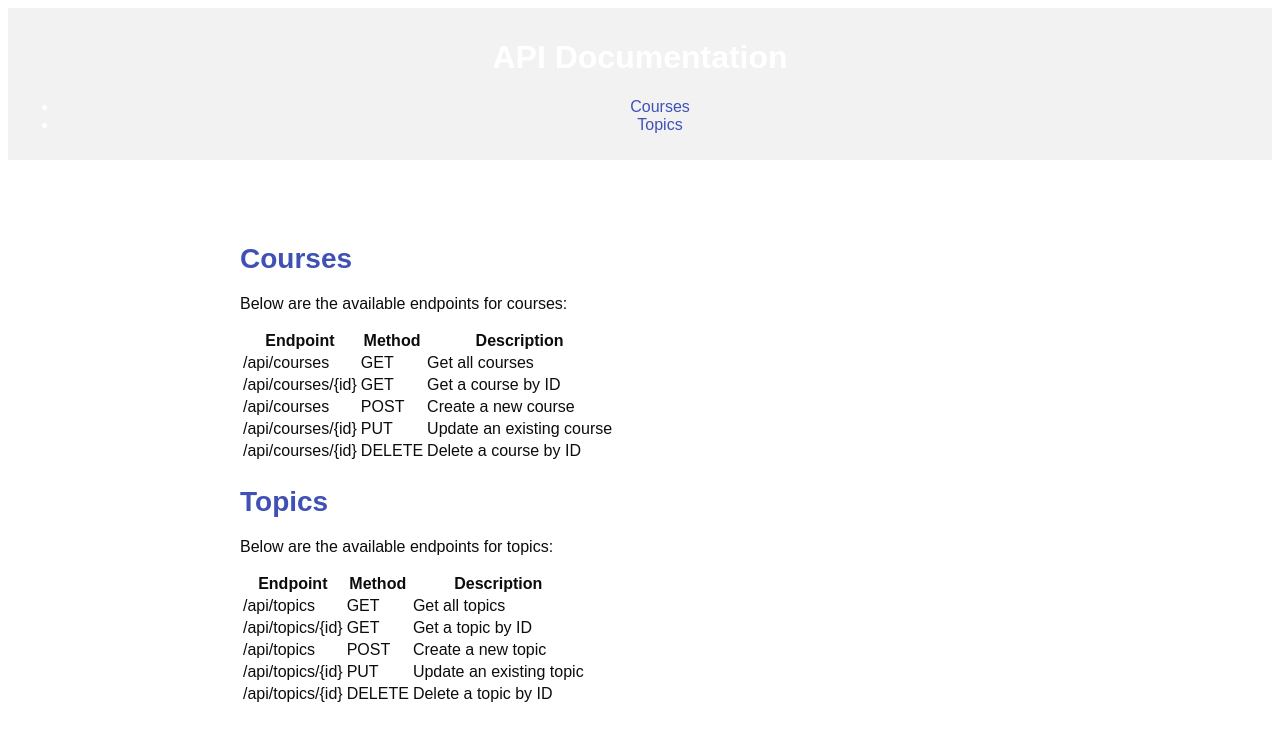
After one commit to Yuguda999/Bstore, a Django app: template templates/api_doc.html in a window 1280 px wide. The commit adds this page. Shown: the top 741 px of the page. Run offline with Django 4.2, Linux system fonts and the light colour scheme; the template is opened without the code that fills it, so the values that code supplies are empty.

```diff
--- a/Bstore/urls.py
+++ b/Bstore/urls.py
@@ -18,7 +18,9 @@ from django.urls import path, include
 from django.conf import settings
 from django.conf.urls.static import static
 
+
 urlpatterns = [
     path('admin/', admin.site.urls),
-    path('', include('base.urls'))
+    path('', include('base.urls')),
+    path('api/', include('material_api.urls')),
 ] + static(settings.MEDIA_URL, document_root=settings.MEDIA_ROOT)
--- a/base/urls.py
+++ b/base/urls.py
@@ -8,16 +8,17 @@ urlpatterns = [
     path('categories/', views.categories, name='categories'),
     path('blog/', views.blog, name='blog'),
     path('contact/', views.contact, name='contact'),
-    path('courses/<int:course_id>/', views.course_detail, name='course_detail'),
+    path('courses/<str:course_id>/', views.course_detail, name='course_detail'),
     path('add_material/', views.add_material, name='add_material'),
-    path('materials/<int:pk>/update/', views.update_material, name='update_material'),
+    path('materials/<str:pk>/update/', views.update_material, name='update_material'),
     path('materials/pending/', views.pending_materials, name='pending_materials'),
-    path('materials/<int:pk>/delete/', views.delete_material, name='delete_material'),
-    path('materials/<int:pk>/download/', views.download_file, name='download_file'),
+    path('materials/<str:pk>/delete/', views.delete_material, name='delete_material'),
+    path('materials/<str:pk>/download/', views.download_file, name='download_file'),
     path('login/', views.login_view, name='login'),
     path('register/', views.register_view, name='register'),
     path('logout/', views.logout_view, name='logout'),
     path('google-login/', views.google_login, name='google-login'),
     path('google-authenticate/', views.google_authenticate, name='google-authenticate'),
+    path('api-doc/', views.api_doc, name='api_doc'),
 
 ]
--- /dev/null
+++ b/material_api/urls.py
@@ -0,0 +1,18 @@
+from django.urls import path
+from . import views
+from rest_framework_simplejwt.views import TokenObtainPairView, TokenRefreshView
+
+
+urlpatterns = [
+    path('courses/', views.CourseList.as_view(), name='course-list'),
+    path('courses/<uuid:pk>/', views.CourseDetail.as_view(), name='course-detail'),
+    path('topics/', views.TopicList.as_view(), name='topic-list'),
+    path('topics/<uuid:pk>/', views.TopicDetail.as_view(), name='topic-detail'),
+    path('materials/', views.MaterialList.as_view(), name='material-list'),
+    path('materials/<uuid:pk>/', views.MaterialDetail.as_view(), name='material-detail'),
+    # obtain JWT token pair
+    path('token/', TokenObtainPairView.as_view(), name='token_obtain_pair'),
+    # refresh JWT token
+    path('token/refresh/', TokenRefreshView.as_view(), name='token_refresh'),
+
+]
--- /dev/null
+++ b/templates/api_doc.html
@@ -0,0 +1,151 @@
+<!DOCTYPE html>
+<html>
+<head>
+	<title>API Documentation</title>
+	<link rel="stylesheet" type="text/css" href="style.css">
+    <style>
+        /* Styles for the header section */
+header {
+  background-color: #3f51b5;
+  color: #fff;
+  padding: 20px;
+  text-align: center;
+  margin-bottom: 40px;
+  background-color: #f2f2f2;
+	padding: 10px;
+	box-shadow: 0 2px
+}
+body {
+	font-family: Arial, sans-serif;
+}
+
+/* Styles for the main section */
+main {
+  max-width: 800px;
+  margin: 0 auto;
+  padding: 20px;
+}
+
+/* Styles for the section headings */
+h2 {
+  color: #3f51b5;
+  font-size: 28px;
+  margin-bottom: 20px;
+}
+
+/* Styles for the code blocks */
+code {
+  background-color: #f5f5f5;
+  padding: 5px;
+  font-size: 14px;
+  font-family: Consolas, monospace;
+}
+
+/* Styles for the links */
+a {
+  color: #3f51b5;
+  text-decoration: none;
+}
+
+a:hover {
+  text-decoration: underline;
+}
+
+    </style>
+</head>
+<body>
+	<header>
+		<h1>API Documentation</h1>
+		<nav>
+			<ul>
+				<li><a href="#courses">Courses</a></li>
+				<li><a href="#topics">Topics</a></li>
+			</ul>
+		</nav>
+	</header>
+
+	<main>
+		<section id="courses">
+			<h2>Courses</h2>
+			<p>Below are the available endpoints for courses:</p>
+			<table>
+				<thead>
+					<tr>
+						<th>Endpoint</th>
+						<th>Method</th>
+						<th>Description</th>
+					</tr>
+				</thead>
+				<tbody>
+					<tr>
+						<td>/api/courses</td>
+						<td>GET</td>
+						<td>Get all courses</td>
+					</tr>
+					<tr>
+						<td>/api/courses/{id}</td>
+						<td>GET</td>
+						<td>Get a course by ID</td>
+					</tr>
+					<tr>
+						<td>/api/courses</td>
+						<td>POST</td>
+						<td>Create a new course</td>
+					</tr>
+					<tr>
+						<td>/api/courses/{id}</td>
+						<td>PUT</td>
+						<td>Update an existing course</td>
+					</tr>
+					<tr>
+						<td>/api/courses/{id}</td>
+						<td>DELETE</td>
+						<td>Delete a course by ID</td>
+					</tr>
+				</tbody>
+			</table>
+		</section>
+
+		<section id="topics">
+			<h2>Topics</h2>
+			<p>Below are the available endpoints for topics:</p>
+			<table>
+				<thead>
+					<tr>
+						<th>Endpoint</th>
+						<th>Method</th>
+						<th>Description</th>
+					</tr>
+				</thead>
+				<tbody>
+					<tr>
+						<td>/api/topics</td>
+						<td>GET</td>
+						<td>Get all topics</td>
+					</tr>
+					<tr>
+						<td>/api/topics/{id}</td>
+						<td>GET</td>
+						<td>Get a topic by ID</td>
+					</tr>
+					<tr>
+						<td>/api/topics</td>
+						<td>POST</td>
+						<td>Create a new topic</td>
+					</tr>
+					<tr>
+						<td>/api/topics/{id}</td>
+						<td>PUT</td>
+						<td>Update an existing topic</td>
+					</tr>
+					<tr>
+						<td>/api/topics/{id}</td>
+						<td>DELETE</td>
+						<td>Delete a topic by ID</td>
+					</tr>
+				</tbody>
+			</table>
+		</section>
+	</main>
+</body>
+</html>
--- a/templates/courses.html
+++ b/templates/courses.html
@@ -20,7 +20,7 @@
               </div>
               <div class="detail-box">
                 <h5>
-                  <a href="{% url 'course_detail' course_id=course.pk %}">{{ course.name.title }}</a>
+                  <a href="courses/{{course.id}}/">{{ course.name.title }}</a>
                 </h5>
               </div>
             </div>
--- a/templates/index.html
+++ b/templates/index.html
@@ -95,7 +95,7 @@ Welcome to Bstor! We are always looking for new materials to add to our collecti
               </div>
               <div class="detail-box">
                 <h5>
-                  <a href="{% url 'course_detail' course_id=course.pk %}">{{ course.name.title }}</a>
+                  <a href="{% url 'course_detail' course_id=course.id %}">{{ course.name.title }}</a>
                 </h5>
               </div>
             </div>
```
Also changed, not shown: Bstore/settings.py (+45 -16 lines), base/models.py (+5 -2 lines), base/views.py (+7 -3 lines), material_api/permissions.py (added, +13 -0 lines), material_api/serializers.py (added, +20 -0 lines), render.yaml (added, +20 -0 lines), media/InShot_20230122_081927998.jpg (deleted), 7 other files.
